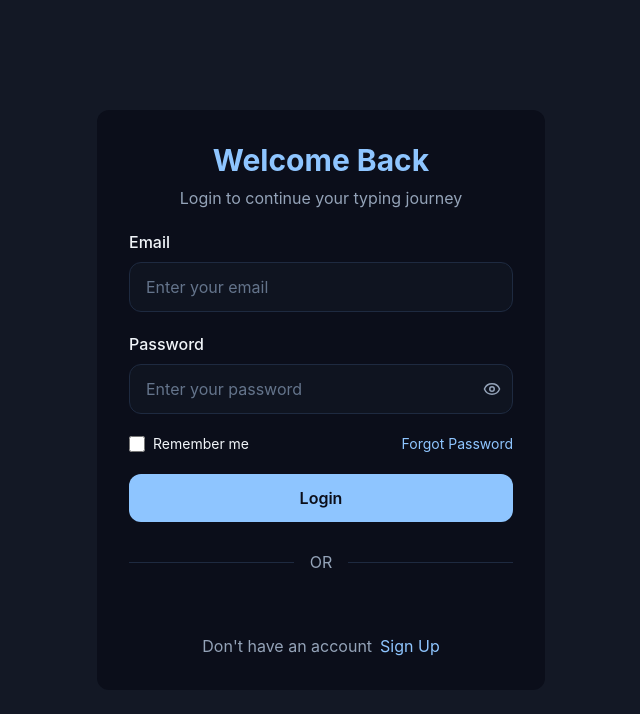
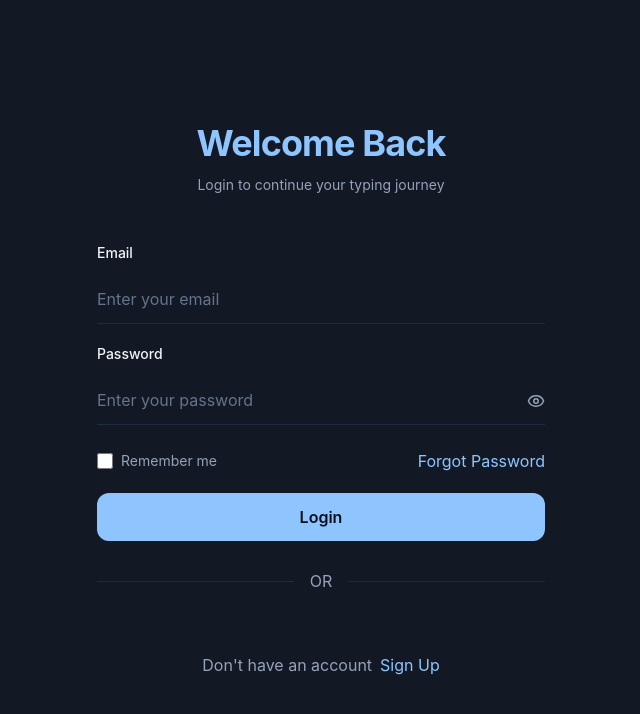
Before and after one commit to meAtmuna/typing-speed-tester, a React (Vite) app: page /login in a window 1280 px wide. Shown: the top 714 px of the page, without its empty margins (319-959 px from the left). Built offline with nearby package versions, Linux system fonts and the light colour scheme; no server answers.

Commit message:
change UI

```diff
--- a/src/components/Hero.jsx
+++ b/src/components/Hero.jsx
@@ -24,8 +24,6 @@ function Hero() {
                 return
             }
 
-            const currentChar = previewText[pos]
-
             const delay = previewText[pos] === " "
             ? 220
             : 90 + Math.random() * 80
@@ -41,8 +39,9 @@ function Hero() {
     }, [])
 
     return (
-        <section className="grid lg:grid-cols-2 items-center gap-16 py-24">
-            <div>
+        <section className="py-20">
+            <div className="grid lg:grid-cols-2 items-center">
+                <div className="lg:pr-16">
                     <div className="inline-flex items-center gap-2 px-4 py-2 rounded-full bg-blue-300 text-white mb-6">
                         <Zap size={14} />
                         <span className="text-white text-sm font-semibold uppercase tracking-wide">Improve Faster</span>
@@ -69,7 +68,7 @@ function Hero() {
                         </Link>
                         <a
                             href="https://github.com/meAtmuna/typing-speed-tester"
-                        target="blank"
+                            target="_blank"
                             rel="noopener noreferrer"
                             className="border border-border px-8 py-4 rounded-xl hover:border-blue-300 transition-all cursor-pointer flex items-center gap-2"
                         >
@@ -77,32 +76,9 @@ function Hero() {
                             GitHub
                         </a>
                     </div>
-
-                <div className="flex gap-10 mt-12">
-                    <div className="flex items-center gap-2">
-                        <i className="fa-solid fa-check text-green-400"></i>
-                        <span className="text-secondary-text">
-                            Free
-                        </span>
                 </div>
 
-                    <div className="flex items-center gap-2">
-                        <i className="fa-solid fa-check text-green-400"></i>
-                        <span className="text-secondary-text">
-                            No signup needed
-                        </span>
-                    </div>
-
-                    <div className="flex items-center gap-2">
-                        <i className="fa-solid fa-check text-green-400"></i>
-                        <span className="text-secondary-text">
-                            AI Stories
-                        </span>
-                    </div>
-                </div>
-            </div>
-
-            <div>
+                <div className="lg:pl-16 lg:border-l-4 lg:border-white">
                     <div className="flex justify-between items-center mb-6">
                         <p className="text-secondary-text uppercase tracking-widest text-xs">
                             Live Preview
@@ -161,6 +137,32 @@ function Hero() {
                         })}
                     </div>
                 </div>
+            </div>
+
+            <div className="border-t-4 border-white mt-28 pt-8">
+                <div className="flex justify-center gap-10">
+                    <div className="flex items-center gap-2">
+                        <i className="fa-solid fa-check text-green-400"></i>
+                        <span className="text-secondary-text">
+                            Free
+                        </span>
+                    </div>
+
+                    <div className="flex items-center gap-2">
+                        <i className="fa-solid fa-check text-green-400"></i>
+                        <span className="text-secondary-text">
+                            No signup needed
+                        </span>
+                    </div>
+
+                    <div className="flex items-center gap-2">
+                        <i className="fa-solid fa-check text-green-400"></i>
+                        <span className="text-secondary-text">
+                            AI Stories
+                        </span>
+                    </div>
+                </div>
+            </div>
         </section>
     )
 }
--- a/src/components/Navbar.jsx
+++ b/src/components/Navbar.jsx
@@ -1,9 +1,8 @@
-import { sign } from "chart.js/helpers"
 import { Link } from "react-router-dom"
 
 function Navbar() {
     return (
-        <nav className="flex items-center justify-between py-6">
+        <nav className="flex items-center justify-between py-6 border-b-4 border-white pb-8">
             <Link to="/"
                   className="flex items-center gap-2"
             >
--- a/src/pages/Login.jsx
+++ b/src/pages/Login.jsx
@@ -105,13 +105,15 @@ function Login() {
 
     return (
         <div className="min-h-screen bg-card flex items-center justify-center px-6">
-            <div className="bg-app-bg rounded-xl p-8 w-full max-w-md">
-                <h1 className="text-3xl font-bold text-center text-blue-300">
-                    Welcome Back
-                </h1>
-                <p className="text-secondary-text text-center mt-2 mb-5">
-                    Login to continue your typing journey
-                </p>
+            <div className="w-full max-w-md">
+                <div className="text-center mb-12">
+                    <h1 className="text-4xl font-bold text-blue-300 tracking-tight">
+                        Welcome Back
+                    </h1>
+                    <p className="text-secondary-text text-center mt-3 text-sm">
+                        Login to continue your typing journey
+                    </p>
+                </div>
 
                 <form
                     onSubmit={handleLogin}
@@ -123,7 +125,7 @@ function Login() {
                         </p>
                     )}
                     <div>
-                        <label className="block mb-2 text-primary-text font-medium">
+                        <label className="block mb-3 text-primary-text font-medium text-sm">
                             Email
                         </label>
 
@@ -132,11 +134,11 @@ function Login() {
                             placeholder="Enter your email"
                             value={email}
                             onChange={(e) => setEmail(e.target.value)}
-                            className="w-full px-4 py-3 rounded-xl bg-typing border border-border text-primary-text placeholder:text-muted-text outline-none transition-all focus:border-white"
+                            className="w-full px-0 py-3 rounded-none bg-transparent border-0 border-b border-border text-primary-text placeholder:text-muted-text outline-none transition-all focus:border-white"
                         />
                     </div>
                     <div>
-                        <label className="block mb-2 text-primary-text font-medium">
+                        <label className="block mb-3 text-primary-text font-medium text-sm">
                             Password
                         </label>
                         <div className="relative">
@@ -145,13 +147,13 @@ function Login() {
                                 placeholder="Enter your password"
                                 value={password}
                                 onChange={(e) => setPassword(e.target.value)}
-                                className="w-full px-4 py-3 rounded-xl bg-typing border border-border text-primary-text placeholder:text-muted-text outline-none transition-all focus:border-white"
+                                className="w-full px-0 py-3 rounded-none bg-transparent border-0 border-b border-border text-primary-text placeholder:text-muted-text outline-none transition-all focus:border-white"
                             />
 
                             <button
                                 type="button"
                                 onClick={() => setShowPassword(!showPassword)}
-                                className="absolute right-3 top-1/2 -translate-y-1/2 text-secondary-text transition cursor-pointer"
+                                className="absolute right-0 top-1/2 -translate-y-1/2 text-secondary-text transition cursor-pointer"
                                 aria-label={showPassword ? "Hide password" : "Show password"}
                             >
                                 {showPassword ? (
@@ -162,11 +164,11 @@ function Login() {
                             </button>
                         </div>
                     </div>
-                    <div className="flex justify-between items-center text-sm">
-                        <label className="flex items-center gap-2 text-primary-text cursor-pointer">
+                    <div className="flex justify-between items-center pt-1">
+                        <label className="flex items-center gap-2 text-secondary-text text-sm cursor-pointer">
                             <input
                                 type="checkbox"
-                                className="accent-cyan w-4 h-4"
+                                className="text-blue-300 w-4 h-4 cursor-pointer"
                             />
                             Remember me
                         </label>
```
Also changed, not shown: src/pages/Signup.jsx (+11 -10 lines). Lines whose indentation alone changed are shown as unchanged.
